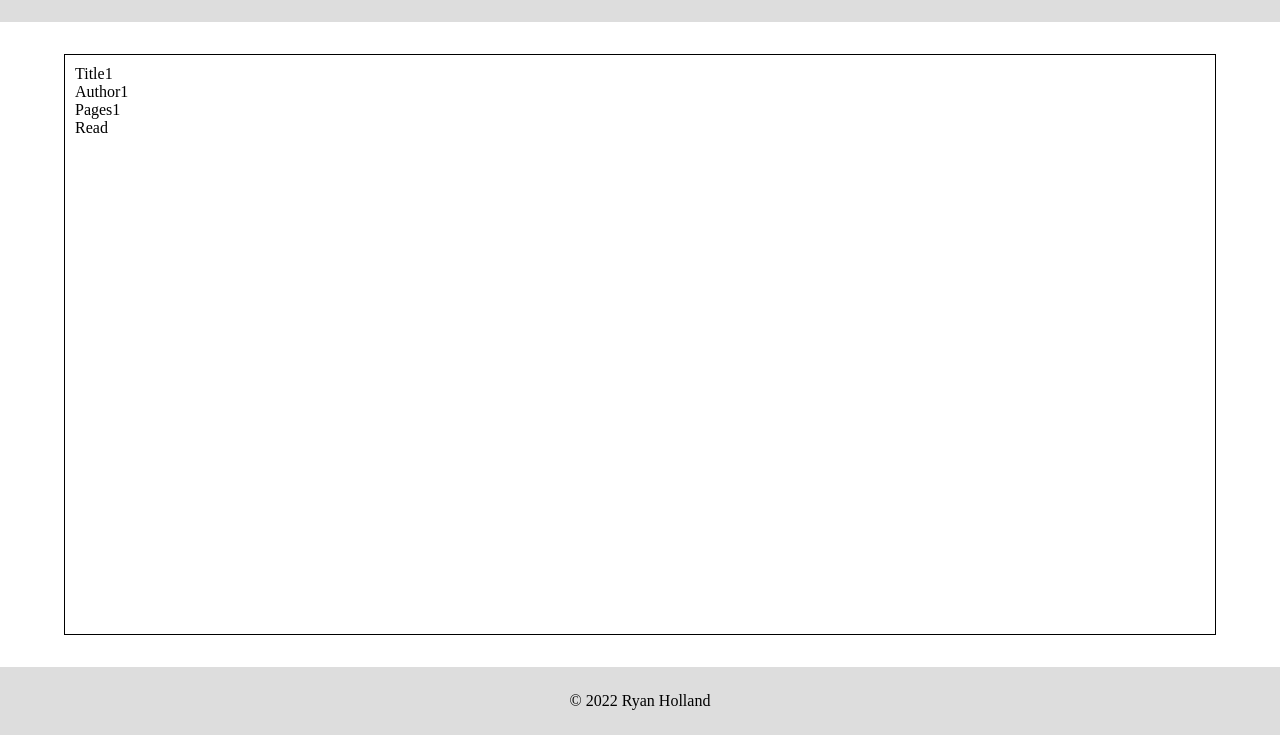
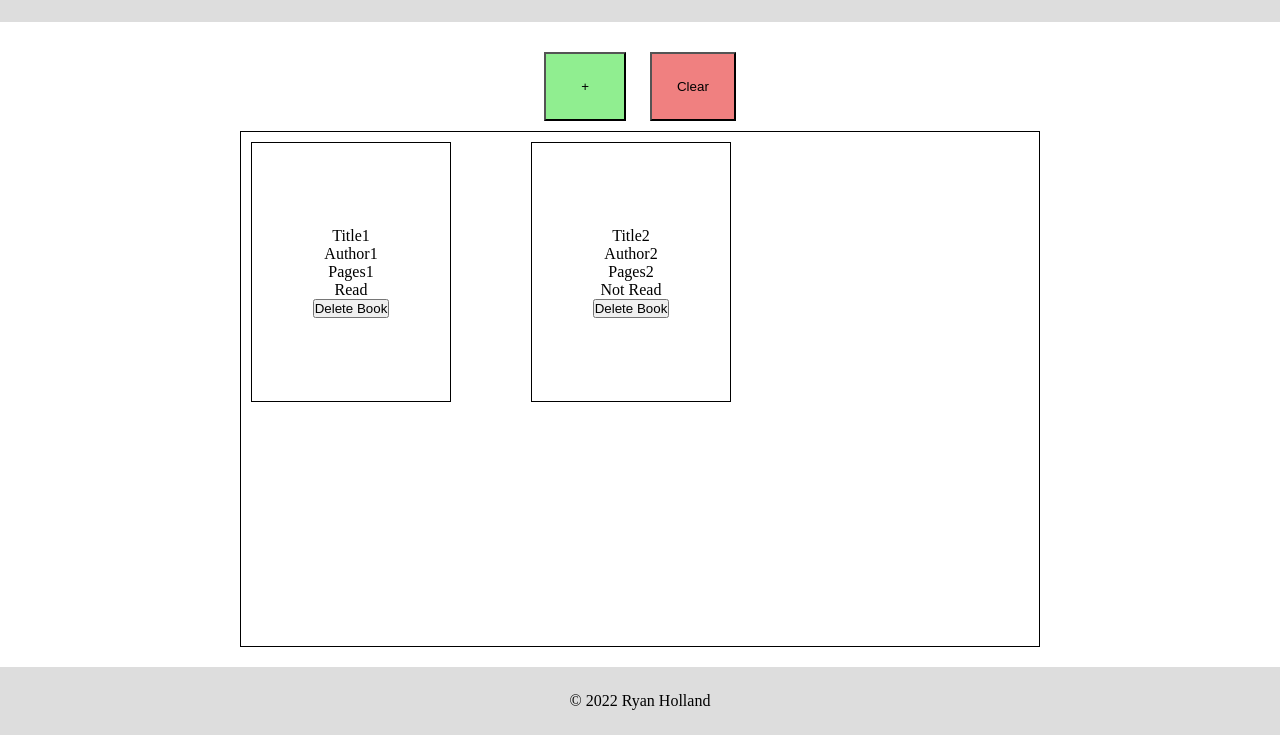
Before and after one commit to rygho90/library-app, a plain HTML site: page index.html in a window 1280 px wide. Shown: the part 65-800 px from the top of the page. Drawn offline with Linux system fonts and the light colour scheme.

Commit message:
Add 'add book' and 'delete indiv book' functionality

```diff
--- a/index.html
+++ b/index.html
@@ -13,10 +13,12 @@
         <h1>Ryan's Library</h1>
     </div>
     <div class="main">
+        <div class="btn-container">
+            <button class="add-btn">+</button>
+            <button class="clear-btn">Clear</button>
+        </div>
         <div class="library-container">
-            <button class="add-btn">
-                +
-            </button>
+
         </div>
     </div>
     <div class="footer">
--- a/script.js
+++ b/script.js
@@ -1,4 +1,5 @@
 const libraryContainer = document.querySelector(".library-container");
+const addBtn = document.querySelector(".add-btn");
 
 let myLibrary = [];
 
@@ -10,7 +11,17 @@ function Book(title, author, pages, read) {
 }
 
 function addBookToLibrary() {
-  // do stuff here
+  let newTitle = prompt("Book title: ")
+  let newAuthor = prompt("Author: ")
+  let newPages = prompt("Pages: ")
+  let newRead = prompt("Read (Y/N): ")
+  if (newRead.toLowerCase() == "y") {
+      newRead = true
+  } else newRead = false
+
+  const newBook = new Book(newTitle, newAuthor, newPages, newRead)
+  myLibrary.push(newBook)
+  displayBooks(myLibrary)
 }
 
 function displayBooks(myLibrary) {
@@ -24,6 +35,7 @@ function displayBooks(myLibrary) {
         const author = document.createElement('div');
         const pages = document.createElement('div');
         const read = document.createElement('div');
+        const delBook = document.createElement('button');
         let readStatus = false;
         if (book.read) readStatus = true;
 
@@ -35,11 +47,20 @@ function displayBooks(myLibrary) {
         } else {
             read.textContent = "Not Read"
         }
+        delBook.textContent = "Delete Book"
+        delBook.addEventListener('click', (e) => {
+            console.log(e.target.getAttribute("data-num"))
+            myLibrary.pop(e.target.getAttribute("data-num"))
+            e.target.parentNode.remove()
+        })
 
         card.append(title);
         card.append(author);
         card.append(pages);
         card.append(read);
+        card.append(delBook);
+        card.classList.add("book-card");
+        card.setAttribute("data-num", myLibrary.length)
         libraryContainer.append(card);
     });
 }
@@ -50,6 +71,6 @@ myLibrary.push(testBook1)
 myLibrary.push(testBook2)
 displayBooks(myLibrary)
 
-myLibrary.pop(testBook1);
-
-displayBooks(myLibrary)
+addBtn.addEventListener('click', () => {
+    addBookToLibrary()
+})
--- a/styles.css
+++ b/styles.css
@@ -23,23 +23,39 @@ body {
     display: flex;
     justify-content: center;
     align-items: center;
+    flex-direction: column;
     height: 100%;
 }
 
 .library-container {
-    width: 90%;
-    height: 90%;
+    width: 800px;
+    height: 80%;
     border: solid 1px black;
     padding: 10px;
     display: grid;
+    grid-auto-columns: 280px;
+    grid-auto-rows: auto;
+    grid-auto-flow: column;
 }
 
-.add-btn,
+.add-btn {
+    padding: 25px 35px;
+    margin: 10px;
+    background-color: lightgreen;
+}
+
+.clear-btn {
+    padding: 25px;
+    margin: 10px;
+    background-color: lightcoral;
+}
+
 .book-card {
     width: 200px;
-    height: 275px;
+    height: 260px;
     border: solid 1px black;
     display: flex;
     justify-content: center;
     align-items: center;
+    flex-direction: column;
 }
```
